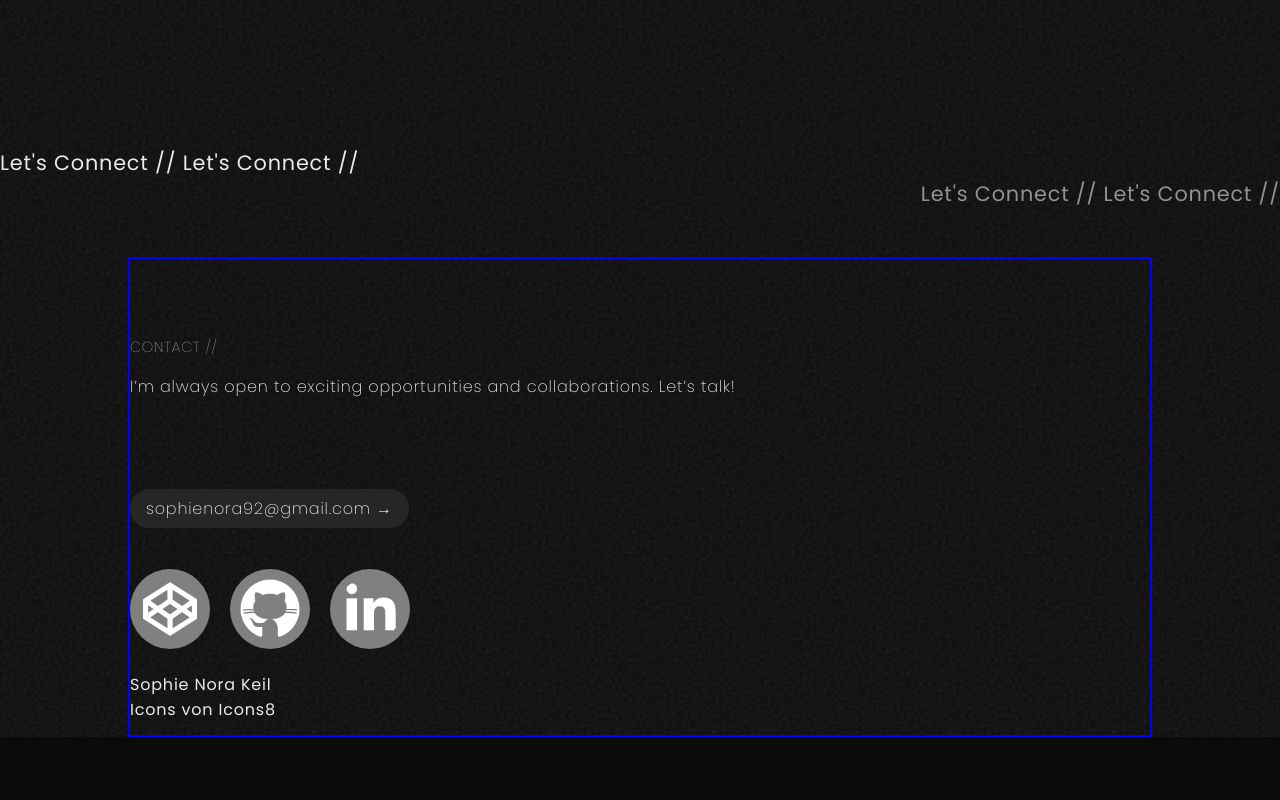
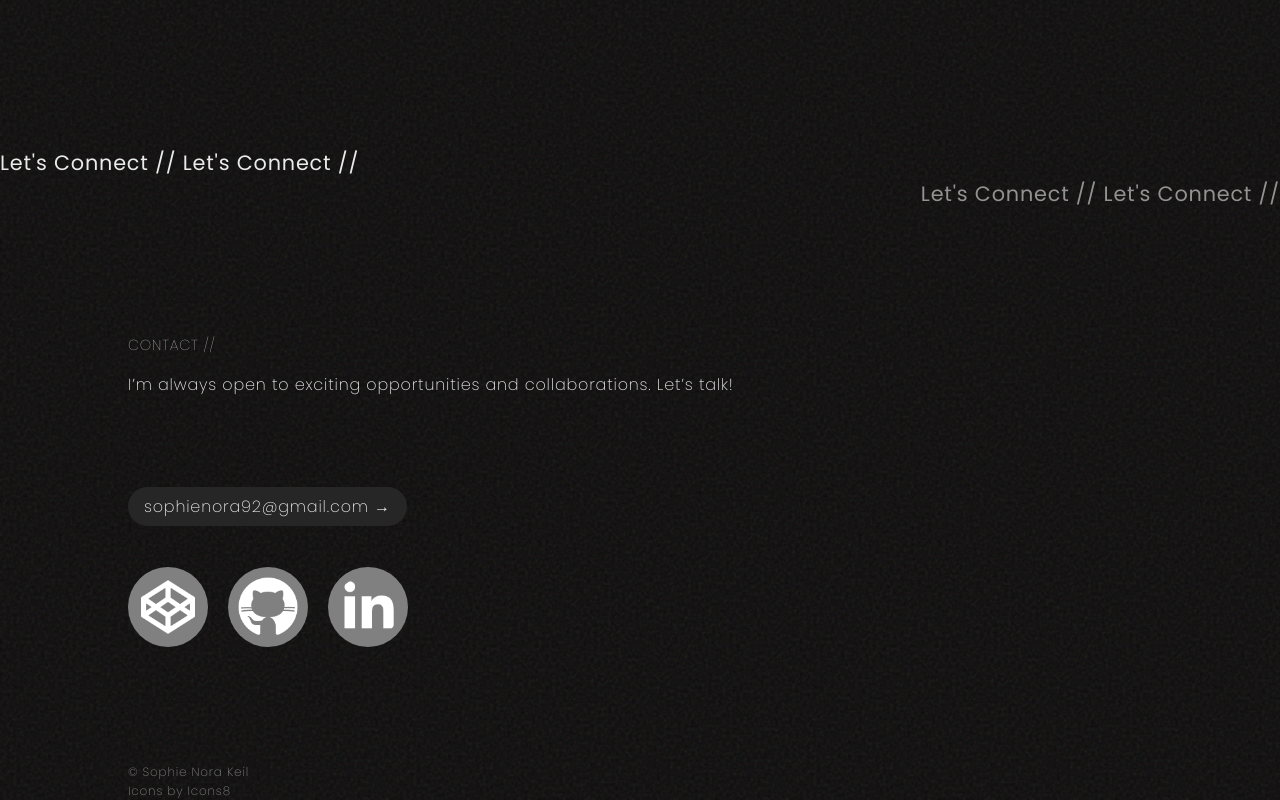
Before and after one commit to zofienora/portfolio-v032025, a React (Vite) app: page / in a window 1280 px wide. Shown: the part 2301-3101 px from the top of the page. Before the commit the page ends 3038 px from the top, so only its background shows below. Built offline with nearby package versions, Linux system fonts and the light colour scheme.

Commit message:
added basic content

```diff
--- a/src/App.css
+++ b/src/App.css
@@ -81,7 +81,6 @@ header {
 /* contact */
 
 .connect-container {
-  border:2px solid blue;
   height: 60vh;
   padding: 4em 0;
 }
@@ -124,3 +123,11 @@ header {
   padding: 0;
 
 }
+
+.footerDetails {
+  font-size: .75rem;  /* Reduce for smaller screens */
+  line-height: 1.6;   /* More spacing for better readability */
+  font-weight: 200;
+  padding-top: 8em;
+  color: grey;
+}
--- a/src/components/Contact.jsx
+++ b/src/components/Contact.jsx
@@ -111,7 +111,7 @@ function Contact() {
 
             </ul>
 
-            <p className="footerDetails">Sophie Nora Keil<br/>Icons von <a target="_blank" href="https://icons8.com">Icons8</a></p>
+            <p className="footerDetails">&copy; Sophie Nora Keil<br/>Icons by <a target="_blank" href="https://icons8.com">Icons8</a></p>
         </div>
 
       </div>
```
